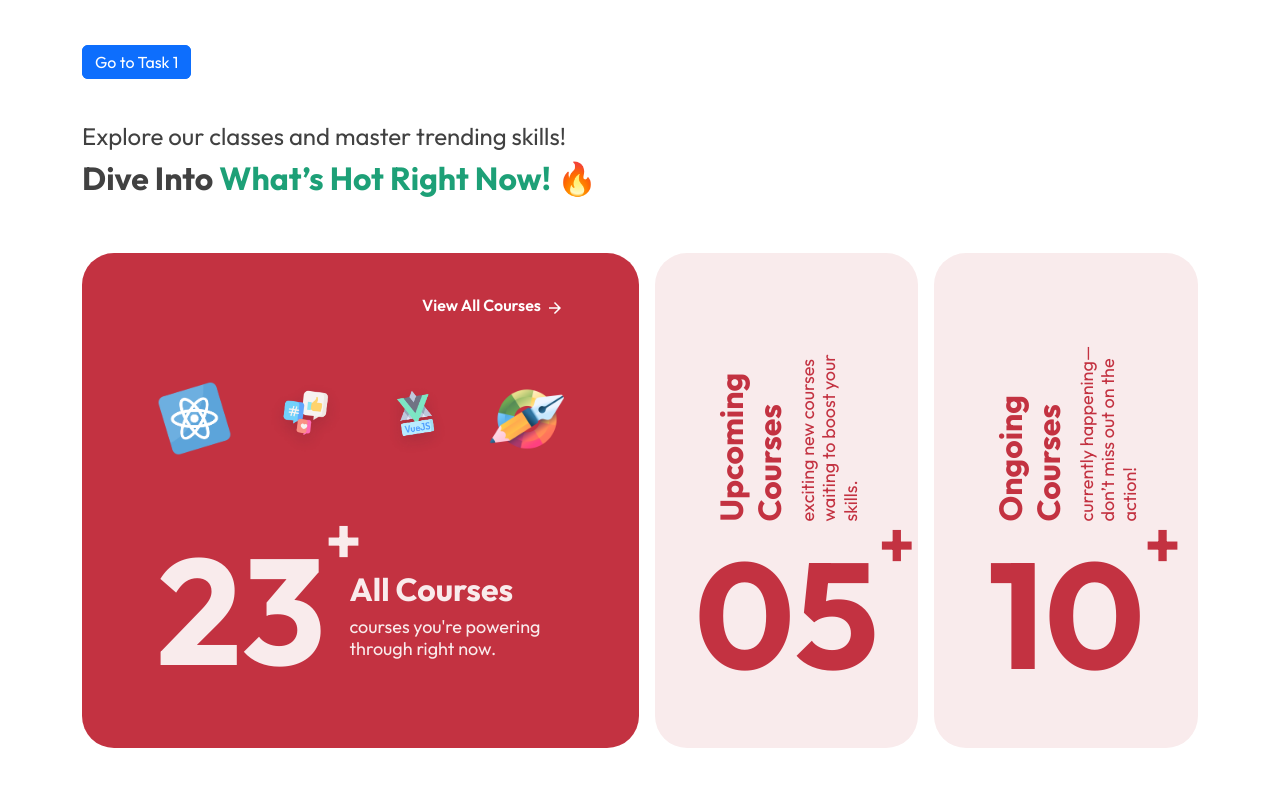
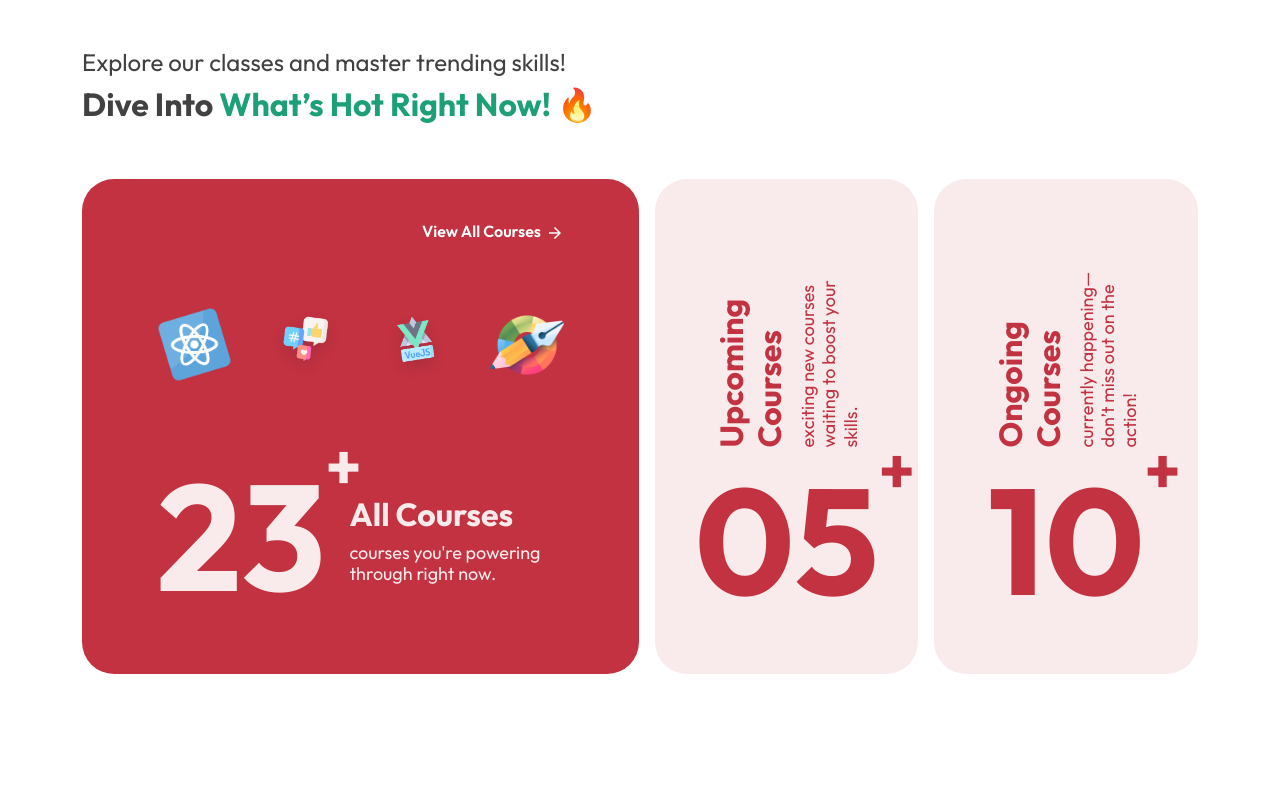
Before and after one commit to sandesh-chhetry/code-runner, a React (Vite) app: page /course in a window 1280 px wide. Shown: the top 786 px of the page. Built offline with nearby package versions, Linux system fonts and the light colour scheme; no server answers.

Commit message:
minor ui changes

```diff
--- a/src/components/header/index.tsx
+++ b/src/components/header/index.tsx
@@ -16,7 +16,7 @@
             <div className="logo-wrap"><img src={Logo} width={150} /></div>
             Code Runner</Navbar.Brand>
           {/* <Nav.Link href="/" className="text-white ms-5"> Task 1</Nav.Link>
-            <Nav.Link href="/course" className="text-white ms-3"> Go to task 2</Nav.Link>  */}
+            <Nav.Link href="/course" className="text-white ms-3"> Go to task 2</Nav.Link> */}
           <Navbar.Toggle aria-controls="navbarScroll" />
           <Navbar.Collapse id="navbarScroll">
             <Nav
--- a/src/pages/course/course.tsx
+++ b/src/pages/course/course.tsx
@@ -41,9 +41,9 @@
     <>
       <div className="bg-white h-100 course-wrap">
         <Container>
-          <div className="pt-5">
+          {/* <div className="pt-5">
             <Link to={"/"} className="btn btn-primary d-inline">Go to Task 1</Link>
-          </div>
+          </div> */}
 
           <div className="section-title">
             <h4>Explore our classes and master trending skills!</h4>
```
Also changed, not shown: 1 other file (tests, documents, lock files or other folders).
